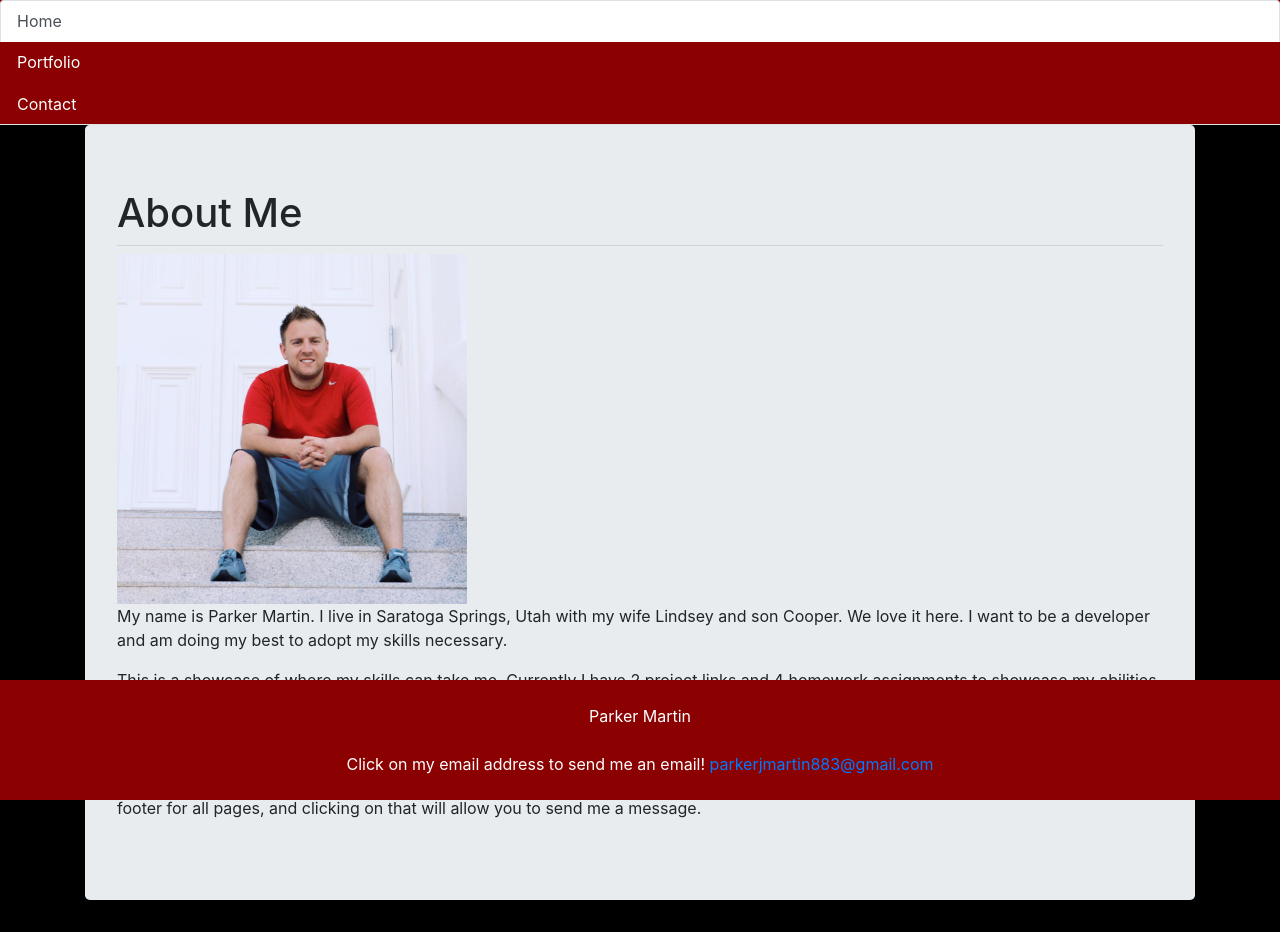
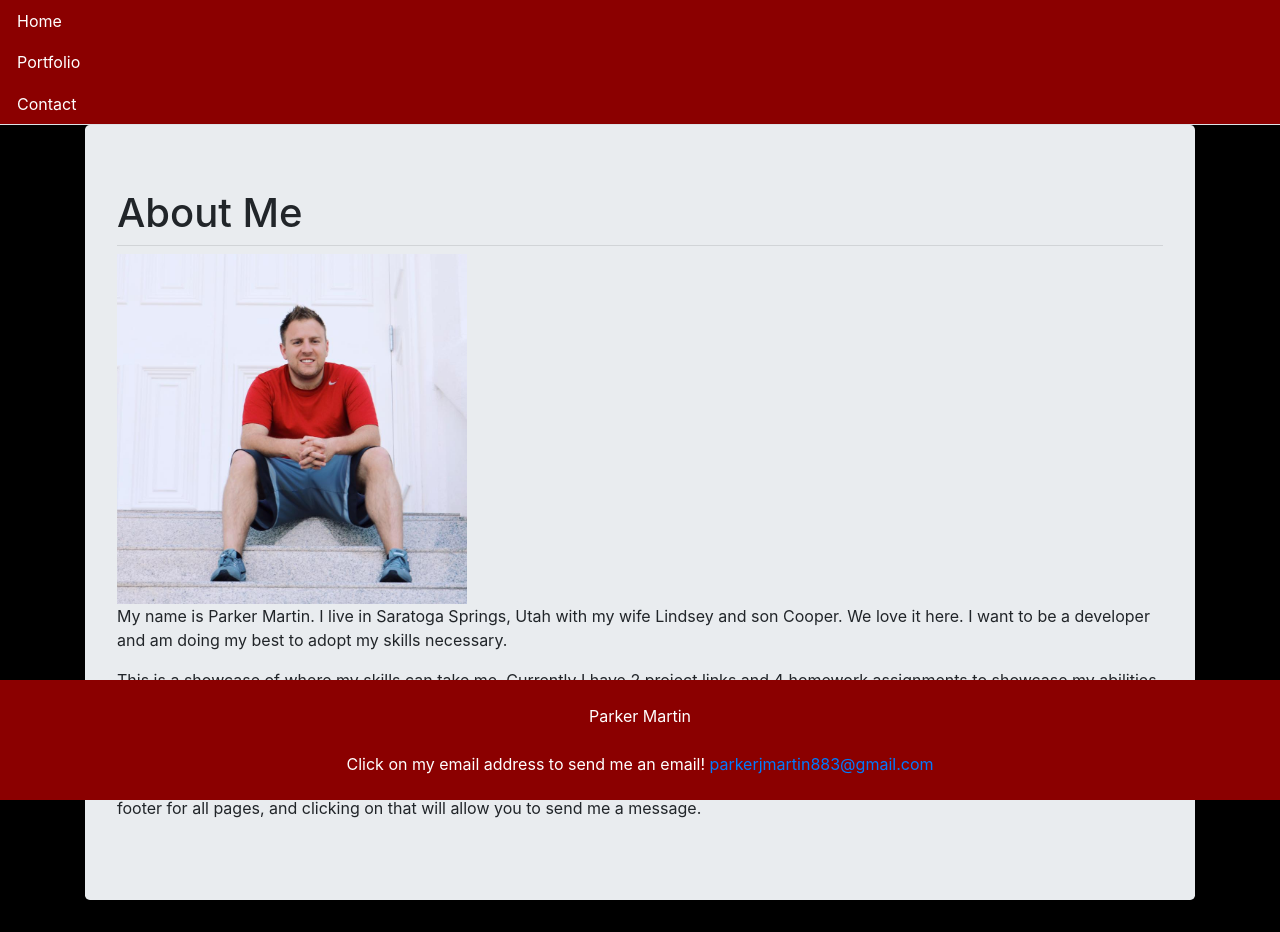
Before and after one commit to pmarti9/react_portfolio, a React (Create React App) app: page / in a window 1280 px wide. Built offline with nearby package versions, Linux system fonts and the light colour scheme.

Commit message:
changing Routes

```diff
--- a/src/components/pages/NavTabs.jsx
+++ b/src/components/pages/NavTabs.jsx
@@ -11,7 +11,7 @@
     return (
       <ul className="nav nav-tabs">
         <li className="nav-item">
-          <Link to="/" className={location.pathname === "/" ? "nav-link active" : "nav-link"}>
+          <Link to="/Home" className={location.pathname === "/Home" ? "nav-link active" : "nav-link"}>
             Home
           </Link>
         </li>
```
